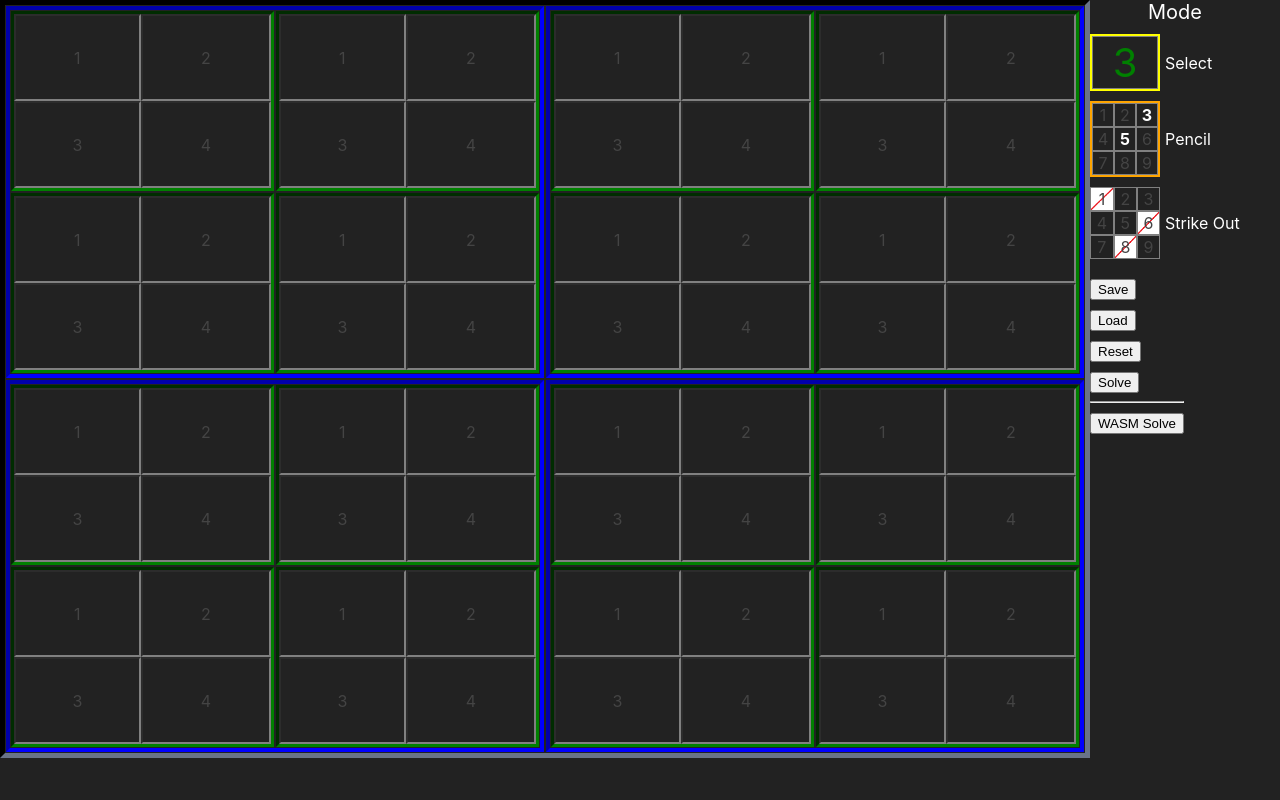
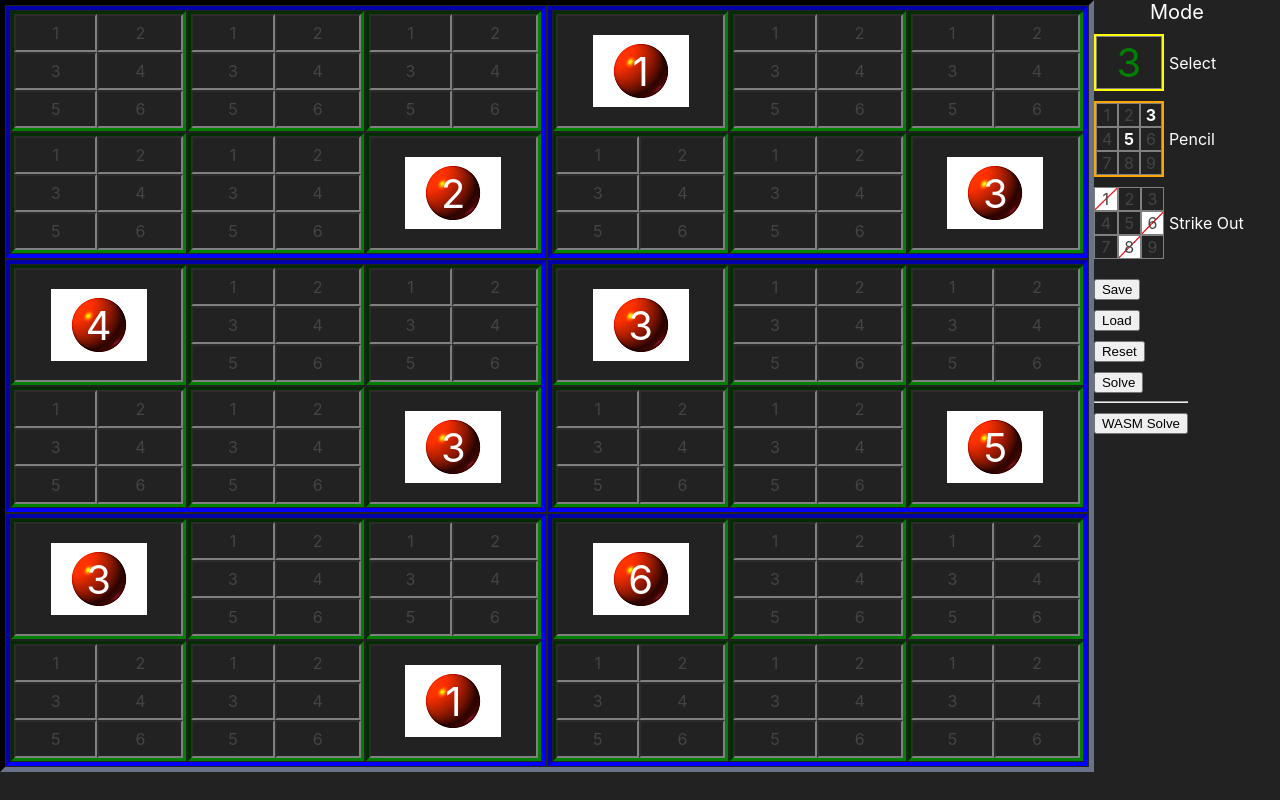
Before and after one commit to efiliba/sudoku, a React app: page / in a window 1280 px wide. Built offline with nearby package versions, Linux system fonts and the light colour scheme.

Commit message:
Add loadPuzzle to load hard2x3. Fix grid.rs::load

```diff
--- a/src/App.tsx
+++ b/src/App.tsx
@@ -4,16 +4,18 @@ import {Grid, ModifierKeys, IGridSelection, Legend} from './components';
 import './App.scss';
 
 const columns = 2;
-const rows = 2;
+const rows = 3;
 solver.Grid.Constructor(columns, rows);
 const grid = new solver.Grid();
 
-// grid.setByPositionShallow(0, 0, 0, 0, 0, 0);
-// grid.setByPositionShallow(0, 0, 1, 1, 1, 0);
-// grid.setByPositionShallow(1, 1, 0, 0, 0, 1);
-// // grid.setByPositionShallow(1, 1, 1, 1, 1, 1);
-
-// grid.setByPositionShallow(1, 0, 0, 0, 1, 1);
+const hard2x3 = [
+  0, 0, 0, 1, 0, 0,
+  0, 0, 2, 0, 0, 3,
+  4, 0, 0, 3, 0, 0,
+  0, 0, 3, 0, 0, 5,
+  3, 0, 0, 6, 0, 0,
+  0, 0, 1, 0, 0, 0
+];
 
 const App: React.FC = () => {
   const loadWasm = async () => {
@@ -26,6 +28,9 @@ const App: React.FC = () => {
 
   useEffect(() => {
     loadWasm();
+
+    grid.loadPuzzle(hard2x3);
+    setGridData(grid.toJson());
   }, []);
 
   const [gridData, setGridData] = useState(grid.toJson());
--- a/src/solver/grid.ts
+++ b/src/solver/grid.ts
@@ -39,8 +39,8 @@ export interface IGrid {
 
 	isValid(): boolean;
 	save(): ICell[];
+	loadPuzzle(symbolPositions: number[]): void;
 	loadOptions(options: number[]): void;
-	loadSymbolPositions(positions: number[]): void;
 	toSymbolPositions(): number[];
 	toSetOptions(): number[];
 
@@ -320,27 +320,26 @@ export class Grid implements IGrid {
 		return cells;
 	}
 
+	public loadPuzzle(symbolPositions: number[]) {
+		const size = Grid.columns * Grid.rows;
+		const grouped = groupBy(symbolPositions, size);
+		const transposed: number[][][] = transposeRows(Grid.columns, grouped);
+
+		for (let subGridRow = 0; subGridRow < Grid.rows; subGridRow++) {
+			for (let subGridColumn = 0; subGridColumn < Grid.columns; subGridColumn++) {
+				this.subGrids[subGridRow][subGridColumn].loadSymbolPositions(transposed[subGridRow][subGridColumn])
+			}
+		}
+	}
+
 	public loadOptions(options: number[]) {
 		const size = Grid.columns * Grid.rows;
 		const grouped = groupBy(options, size);
-		// const transposed: number[][][] = transposeRows(Grid.columns, grouped);
 
 		let index = 0;
 		for (let subGridRow = 0; subGridRow < Grid.rows; subGridRow++) {
 			for (let subGridColumn = 0; subGridColumn < Grid.columns; subGridColumn++) {
 				this.subGrids[subGridRow][subGridColumn].loadOptions(grouped[index++])
-			}
-		}
-	}
-
-	public loadSymbolPositions(positions: number[]) {
-		const size = Grid.columns * Grid.rows;
-		const grouped = groupBy(positions, size);
-		const transposed: number[][][] = transposeRows(Grid.columns, grouped);
-
-		for (let subGridRow = 0; subGridRow < Grid.rows; subGridRow++) {
-			for (let subGridColumn = 0; subGridColumn < Grid.columns; subGridColumn++) {
-				this.subGrids[subGridRow][subGridColumn].loadSymbolPositions(transposed[subGridRow][subGridColumn])
 			}
 		}
 	}
```
Also changed, not shown: 1 other file (tests, documents, lock files or other folders).
